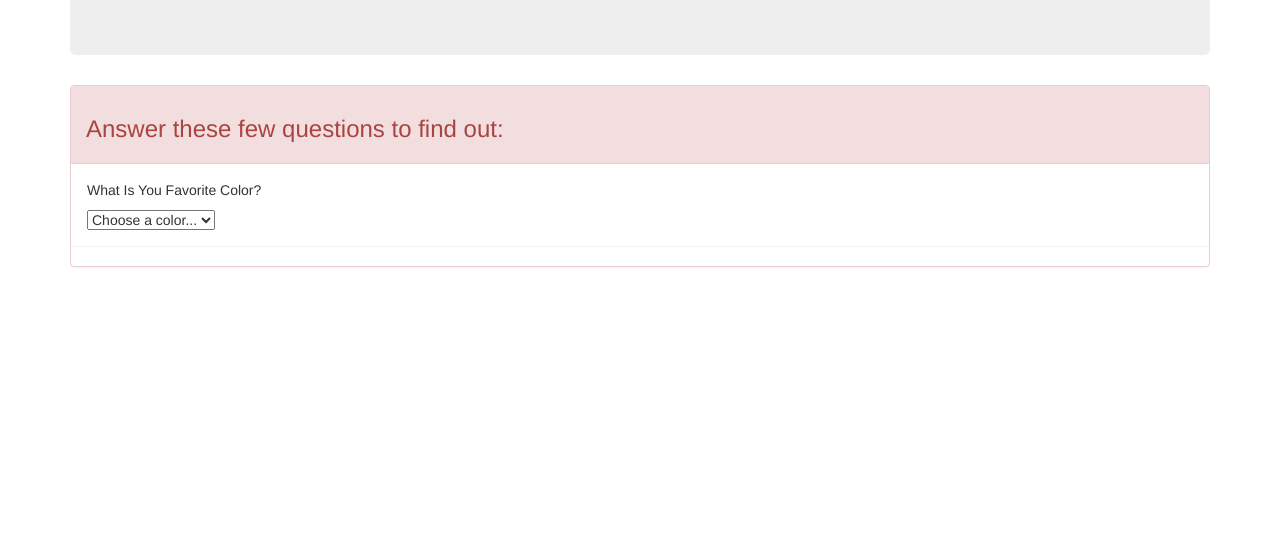
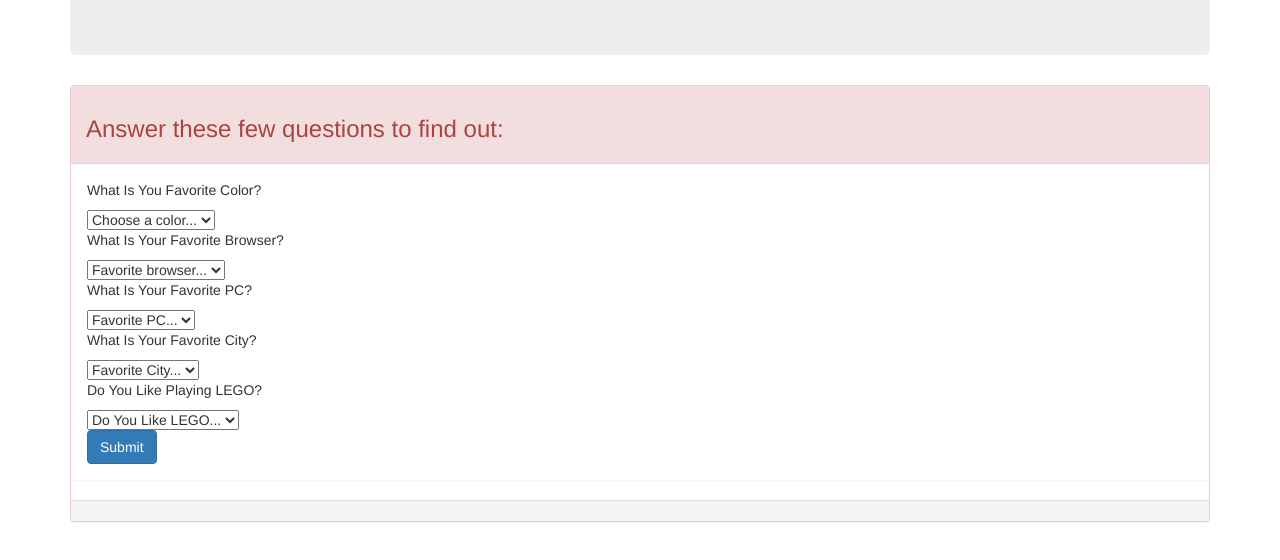
Before and after one commit to dzhambov/survey-js, a plain HTML site: page index.html in a window 1280 px wide. Shown: the part 226-786 px from the top of the page. Drawn offline with Linux system fonts and the light colour scheme.

Commit message:
Add more questions and styling.

```diff
--- a/index.html
+++ b/index.html
@@ -22,6 +22,7 @@
             </div>
             <div class="panel panel-body">
               <p>What Is You Favorite Color?</p>
+
               <form class="form-inline color">
                 <div class="form-droup">
                   <select class="custom-select my-1 mr-sm-2" id="color">
@@ -30,13 +31,53 @@
                     <option value="green">Green</option>
                     <option value="blue">Blue</option>
                   </select>
-
                 </div>
 
+                <p>What Is Your Favorite Browser?</p>
+                <div class="form-droup">
+                  <select class="custom-select my-1 mr-sm-2" id="browser">
+                    <option>Favorite browser...</option>
+                    <option value="safari">Safari</option>
+                    <option value="explorer">Explorer</option>
+                    <option value="chrome">Chrome</option>
+                  </select>
+                </div>
+
+                <p>What Is Your Favorite PC?</p>
+                <div class="form-droup">
+                  <select class="custom-select my-1 mr-sm-2" id="browser">
+                    <option>Favorite PC...</option>
+                    <option value="apple">Apple</option>
+                    <option value="hp">HP</option>
+                    <option value="lenovo">Lenovo</option>
+                  </select>
+                </div>
+
+                <p>What Is Your Favorite City?</p>
+                <div class="form-droup">
+                  <select class="custom-select my-1 mr-sm-2" id="browser">
+                    <option>Favorite City...</option>
+                    <option value="portland">Portland</option>
+                    <option value="sofia">Sofia</option>
+                    <option value="nyc">NYC</option>
+                  </select>
+                </div>
+
+                <p>Do You Like Playing LEGO?</p>
+                <div class="form-droup">
+                  <select class="custom-select my-1 mr-sm-2" id="browser">
+                    <option>Do You Like LEGO...</option>
+                    <option value="yes">Yes</option>
+                    <option value="no">No</option>
+                  </select>
+                </div>
+                <button type="submit" class="btn btn-primary" name="button">Submit</button>
               </form>
+              </div>
+            <div class="panel-footer">
 
-              </div>
 
+            </div>
 
 
             </div>
```
